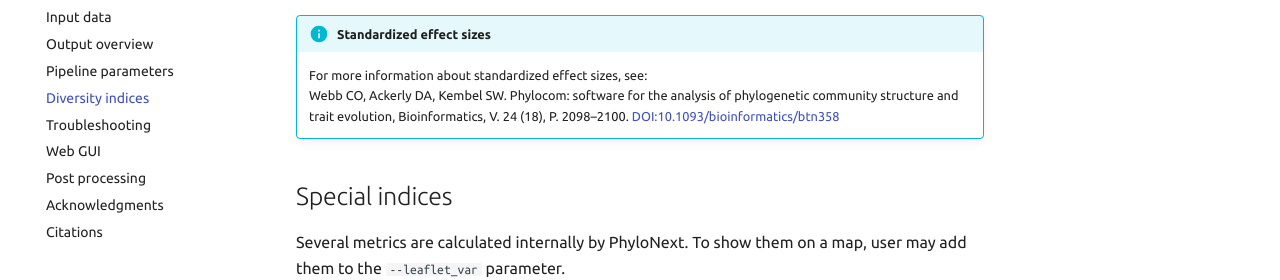
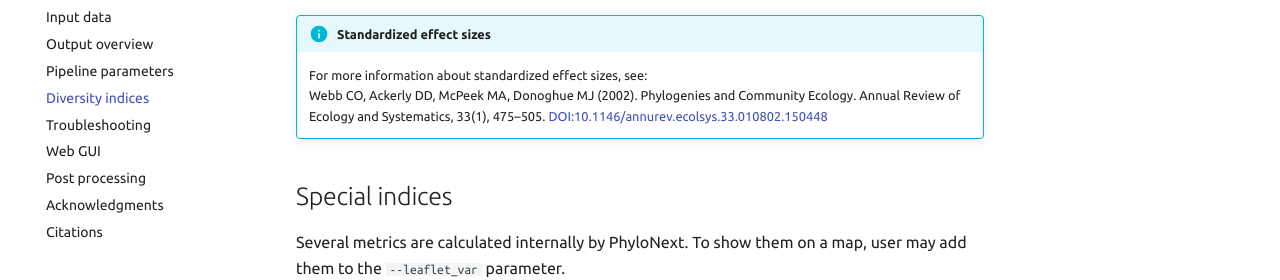
Before and after one commit to vmikk/phylonext_manual, an MkDocs documentation site: the page built from docs/biodiverse.md, in a window 1280 px wide and 900 px high, scrolled down 2061 px. Shown: the part 172-452 px from the top of the window. Built offline with MkDocs 1.6.1 and Material for MkDocs 9.7.7, drawn with Linux system fonts in a browser that asks for light colours; comment, search, counter and statistics services are not loaded.

Commit message:
fix SES reference

```diff
--- a/docs/biodiverse.md
+++ b/docs/biodiverse.md
@@ -67,7 +67,8 @@ To visualize these metrics, user may add `SES_` prefix to the index name (e.g.,
 
 !!! info "Standardized effect sizes"
     For more information about standardized effect sizes, see:
-    Webb CO, Ackerly DA, Kembel SW. Phylocom: software for the analysis of phylogenetic community structure and trait evolution, Bioinformatics, V. 24 (18), P. 2098–2100. [DOI:10.1093/bioinformatics/btn358](https://academic.oup.com/bioinformatics/article/24/18/2098/190910)
+    Webb CO, Ackerly DD, McPeek MA, Donoghue MJ (2002). Phylogenies and Community Ecology. Annual Review of Ecology and Systematics, 33(1), 475–505. [DOI:10.1146/annurev.ecolsys.33.010802.150448](https://www.annualreviews.org/doi/abs/10.1146/annurev.ecolsys.33.010802.150448)
+
 
 
 ## Special indices
```
